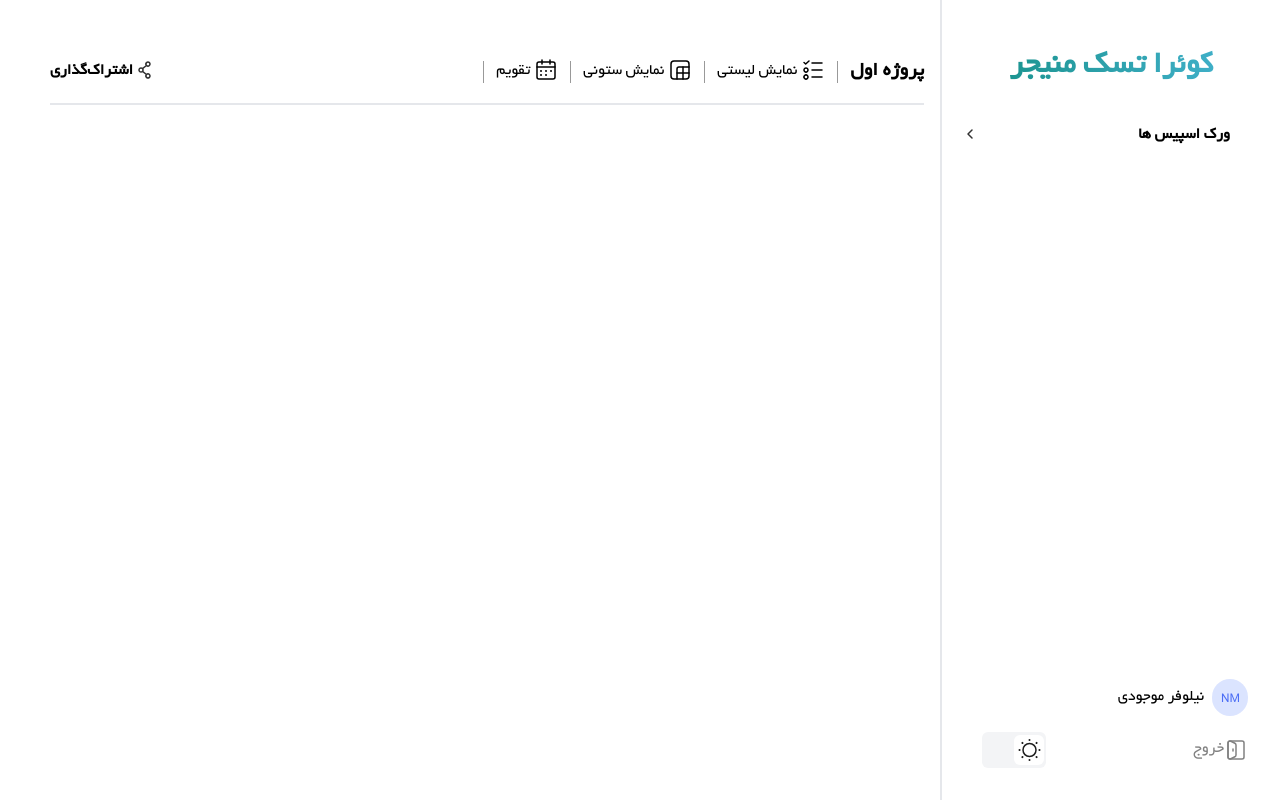
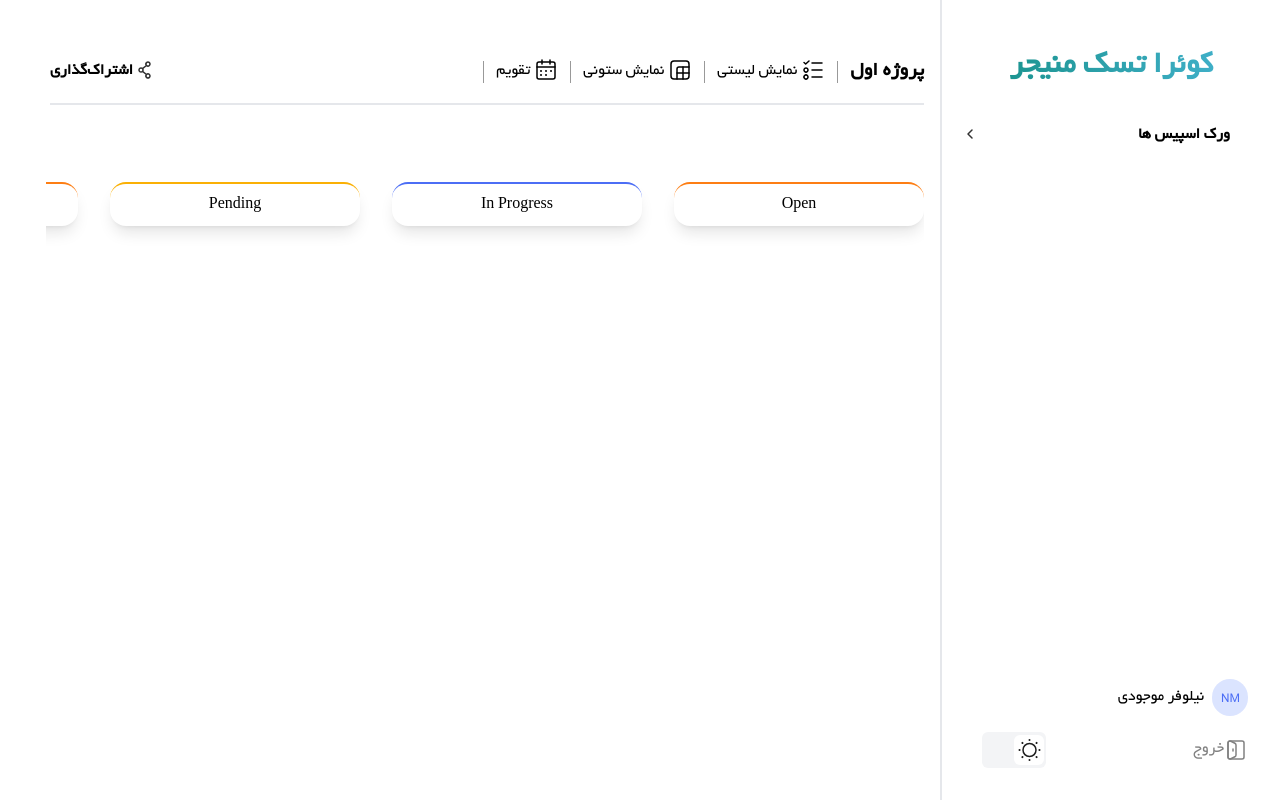
Before and after one commit to Summer-Frontend-Quera-Bootcamp/Quera-TaskManager, a React (Create React App) app: page /main in a window 1280 px wide. Shown: the top 800 px of the page. Built offline with nearby package versions, Linux system fonts and the light colour scheme.

Commit message:
ADD: Columndisplay component

```diff
--- a/src/Pages/Main/Index.tsx
+++ b/src/Pages/Main/Index.tsx
@@ -1,12 +1,14 @@
 import Sidebar from '../../components/Sidebar';
 import Navbar from '../../components/Navbar'
-import Calendar from '../../components/Calendar/Index'
+// import Calendar from '../../components/Calendar/Index'
+import Columndisplay from '../../components/Columndisplay'
 const Index = () => {
   return (
     <div className="overflow-hidden">
       <Navbar/>
       <Sidebar/>
-      <Calendar/>
+      {/* <Calendar/> */}
+      <Columndisplay/>
     </div>
   )
 }
--- /dev/null
+++ b/src/components/Columndisplay/index.tsx
@@ -0,0 +1,32 @@
+const Columndisplay: React.FC = () => {
+
+    const containerStyle: React.CSSProperties = {
+          overflowX: 'scroll',
+          scrollbarWidth: 'none', // Firefox
+    };
+    return (
+      <div
+        className="flex flex-row-reverse mt-[182px] ml-[46px] mr-[356px] mb-[34px] h-[708px] overflow-x-scroll"
+        style={containerStyle}
+      >
+        <div>
+            <div className="bg-white ml-S w-[250px] rounded-2xl shadow-lg border-t-2 h-[44px] border-[#FD7E14] flex items-center justify-center">Open</div>
+            <div></div>
+        </div>
+        <div>
+            <div className="bg-white mx-S w-[250px] rounded-2xl shadow-lg border-t-2 h-[44px] border-[#4C6EF5] flex items-center justify-center">In Progress</div>
+        </div>
+        <div>
+            <div className="bg-white mx-S w-[250px] rounded-2xl shadow-lg border-t-2 h-[44px] border-[#FAB005] flex items-center justify-center">Pending</div>
+        </div>
+        <div>
+            <div className="bg-white mx-S w-[250px] rounded-2xl shadow-lg border-t-2 h-[44px] border-[#FD7E14] flex items-center justify-center">To Do </div>
+        </div>
+        <div>
+            <div className="bg-white mx-S w-[250px] rounded-2xl shadow-lg border-t-2 h-[44px] border-[#FAB005] flex items-center justify-center">Done</div>
+        </div>
+      </div>
+    );
+  };
+
+  export default Columndisplay;
--- a/tailwind.config.js
+++ b/tailwind.config.js
@@ -13,6 +13,7 @@ module.exports = {
       'extra-bold': '800',
       black: '900',
     },
+
     letterSpacing: {
       XL: '40px',
       L: '32px',
```
